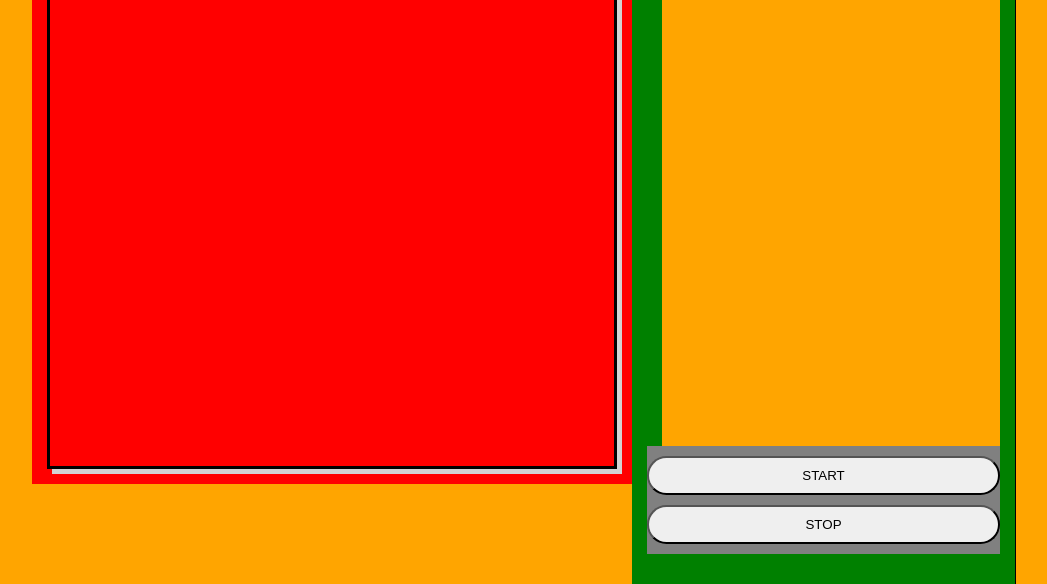
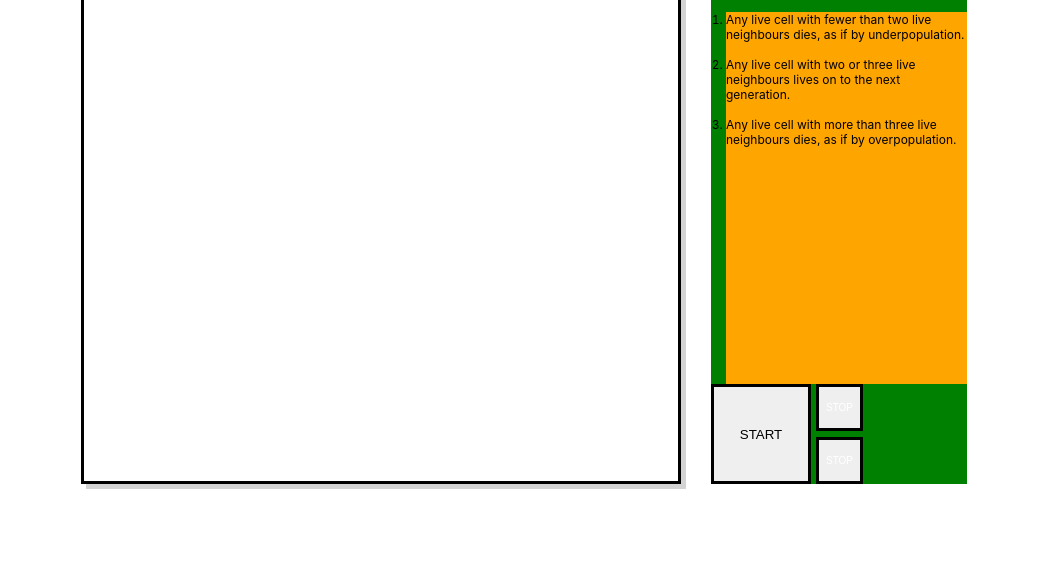
Before and after one commit to yeraysarmiento/game-of-life_vanillajs, a website: page build/index.html in a window 1280 px wide. Shown: the part 216-800 px from the top of the page, without its empty margins (116-1163 px from the left). Drawn offline with Linux system fonts and the light colour scheme.

Commit message:
Add buttons style

```diff
--- a/src/style.scss
+++ b/src/style.scss
@@ -5,31 +5,33 @@
 }
 
 body {
-  font-family: -apple-system, BlinkMacSystemFont, "Segoe UI", Roboto, Oxygen,
-    Ubuntu, Cantarell, "Open Sans", "Helvetica Neue", sans-serif;
   display: flex;
-  color: black;
-  display: flex;
+  align-items: center;
   justify-content: center;
-  align-items: center;
+  flex-direction: row;
+  width: 100vw;
   height: 100vh;
-  width: 100vw;
-  background: orange;
+
+  & > div {
+    display: flex;
+    align-items: center;
+    justify-content: center;
+    flex-direction: row;
+    font-family: -apple-system, BlinkMacSystemFont, "Segoe UI", Roboto, Oxygen,
+      Ubuntu, Cantarell, "Open Sans", "Helvetica Neue", sans-serif;
+    width: 1000px;
+    height: 600px;
+  }
 }
 
 .board {
   &-container {
     height: 100%;
-    width: 70vw;
-    padding: 15px;
     display: flex;
     align-items: center;
-    flex-direction: column;
-    height: 100%;
-    max-height: 600px;
-    width: 100%;
-    max-width: 600px;
-    background: red;
+    justify-content: center;
+    width: 600px;
+    margin-right: 30px;
   }
   &-table {
     border: 3px solid black;
@@ -40,10 +42,8 @@ body {
 .control-container {
   display: flex;
   flex-direction: column;
-  width: 30vw;
+  width: 20vw;
   height: 100%;
-  padding: 15px;
-  border-right: 1px solid black;
   background: green;
 
   & > h2 {
@@ -54,11 +54,14 @@ body {
 
   & > div {
     display: flex;
-    flex-direction: column;
-    margin-bottom: 15px;
-    padding-top: 10px;
-    padding-bottom: 10px;
-    background: grey;
+    flex-direction: row;
+
+    & > div {
+      display: flex;
+      align-items: center;
+      justify-content: space-between;
+      flex-direction: column;
+    }
   }
   & > ol {
     background: orange;
@@ -73,19 +76,39 @@ body {
     }
   }
   &__start {
-    padding: 10px;
-    border-radius: 20px;
+    border: 3px solid black;
+    max-width: 100px;
+    max-height: 100px;
+    flex-grow: 1;
+    height: 100px;
+    margin-right: 5px;
+    cursor: pointer;
+
+    &:hover {
+      box-shadow: 5px 5px black;
+      transform: translate(-3px, -3px);
+    }
   }
 
   &__stop {
-    margin-top: 10px;
-    padding: 10px;
-    border-radius: 20px;
+    font-size: 10px;
+    width: 47px;
+    height: 47px;
+    border: 3px solid black;
+    left: 0;
+    color: white;
+    cursor: pointer;
+    &:hover {
+      box-shadow: 5px 5px black;
+      transform: translate(-3px, -3px);
+    }
   }
 }
 
 .main-title {
   background: red;
+  font-size: 40px;
+  padding-top: 0;
 }
 
 .board-table {
```
Also changed, not shown: build/index.html, build/style.css, 1 other file.
